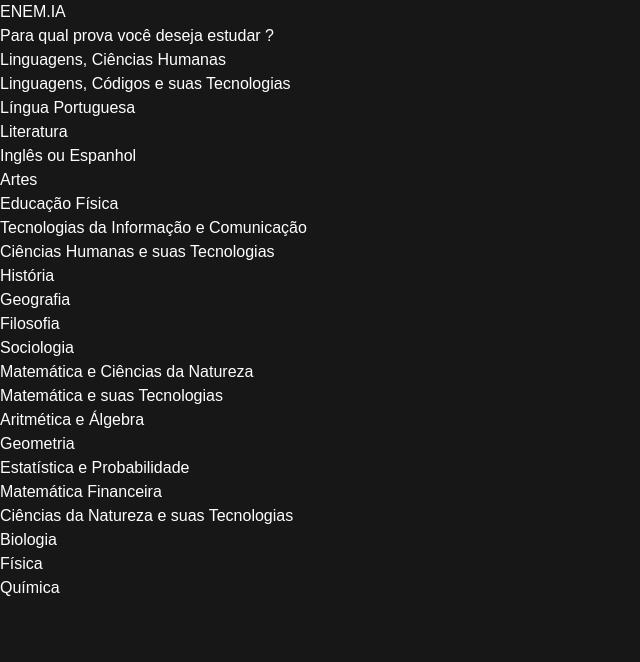
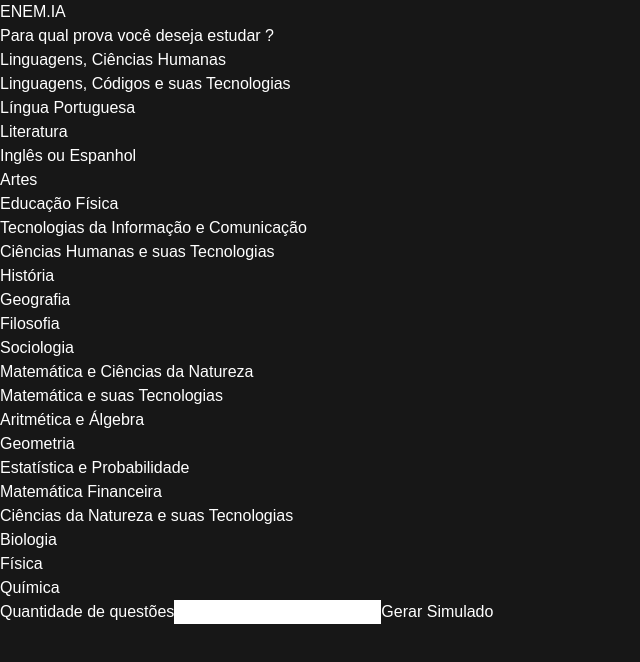
Before and after one commit to lucsa-dev/enemia, a Next.js app: page / in a window 1280 px wide. Shown: the top 662 px of the page, without its empty margins (0-640 px from the left). Built offline with nearby package versions, Linux system fonts and the light colour scheme.

Commit message:
feat: generate prompt

```diff
--- a/src/app/page.tsx
+++ b/src/app/page.tsx
@@ -1,10 +1,60 @@
+"use client"
 import ChoiceContentsComponent from "@/components/ChoiceContents";
+import { filteredContents } from "@/contents/Contents";
+import { useState } from "react";
 
 export default function Home() {
+  const [subjects, setSubjects] = useState<Array<number>>([]);
+  const [questions_qtd, setQuestions_qtd] = useState<number>(10);
+  const [ prompt, setPrompt ] = useState<string>("");
+
+  const generateSimulation = () => {
+    const filteredContent = filteredContents(subjects);
+    const allSubjects: string[] = [];
+    filteredContent.provas.forEach(prova => {
+        prova.disciplinas.forEach(disciplina => {
+            disciplina.conteudos.forEach(conteudo => {
+                if (!allSubjects.includes(conteudo.disciplina)) {
+                    allSubjects.push(conteudo.disciplina);
+                }
+            });
+        });
+    });
+
+    const numSubjects = allSubjects.length;
+
+    setPrompt(`
+      Gere um json com questões do ENEM com ${questions_qtd} questões, sendo ${numSubjects} matérias.
+      As matérias são: ${allSubjects.join(', ')}.
+      O formato de saída deve ser em JSON, com as seguintes chaves:
+      - question: string
+      - options: Array<string>
+      - answer: string
+      `)
+  }
+
+
+
   return (
-    <div>
+    <div className="p-3 flex flex-col items-center h-screen">
       <h1 className="text-6xl text-center p-3 font-extrabold text-red-600">ENEM.IA</h1>
-      <ChoiceContentsComponent />
+      <ChoiceContentsComponent subjects={subjects} setSubjects={setSubjects} />
+      <div className="flex flex-col p-3">
+        <label htmlFor="questions_qtd"> Quantidade de questões
+          <input
+            type="number"
+            name="questions_qtd"
+            className="p-2 ml-3"
+            id="questions_qtd"
+            value={questions_qtd}
+            onChange={(e) => setQuestions_qtd(parseInt(e.target.value))}
+          />
+        </label>
+        <button onClick={generateSimulation} className="p-3 bg-green-600 font-bold text-white hover:bg-green-500 mt-3">Gerar Simulado</button>
+      </div>
+      <div>
+        {prompt && <pre>{prompt}</pre>}
+      </div>
     </div>
   );
 }
--- a/src/components/ChoiceContents/index.tsx
+++ b/src/components/ChoiceContents/index.tsx
@@ -1,11 +1,7 @@
-"use client"
-
 import { Contents, Disciplina, Prova } from "../../contents/Contents";
-import { useState } from "react";
 import SubjectItem from "./SubjectItem";
 
-const ChoiceContentsComponent = () => {
-    const [subjects, setSubjects] = useState<Array<number>>([]);
+const ChoiceContentsComponent = ({subjects, setSubjects} : {subjects: Array<number>, setSubjects: React.Dispatch<React.SetStateAction<Array<number>>>;}) => {
 
     const addSubject = (id: number) => {
         if (!subjects.includes(id)) {
@@ -16,7 +12,7 @@
     };
 
     return (
-        <div className="p-3 flex flex-col items-center h-screen">
+        <div>
         <h1 className="text-2xl font-bold mb-4">Para qual prova você deseja estudar ?</h1>
         <div className="flex flex-col md:flex-row gap-4">
         {Contents.provas.map((prova: Prova, indexProva: number) => (
--- a/src/contents/Contents.ts
+++ b/src/contents/Contents.ts
@@ -259,3 +259,16 @@
         }
     ]
 }
+
+export const filteredContents = (subjects: Array<number>) => {
+    return {
+        ...Contents,
+        provas: Contents.provas.map(prova => ({
+            ...prova,
+            disciplinas: prova.disciplinas.map(disciplina => ({
+                ...disciplina,
+                conteudos: disciplina.conteudos.filter(conteudo => subjects.includes(conteudo.id))
+            })).filter(disciplina => disciplina.conteudos.length > 0)
+        })).filter(prova => prova.disciplinas.length > 0)
+    };
+}
```
